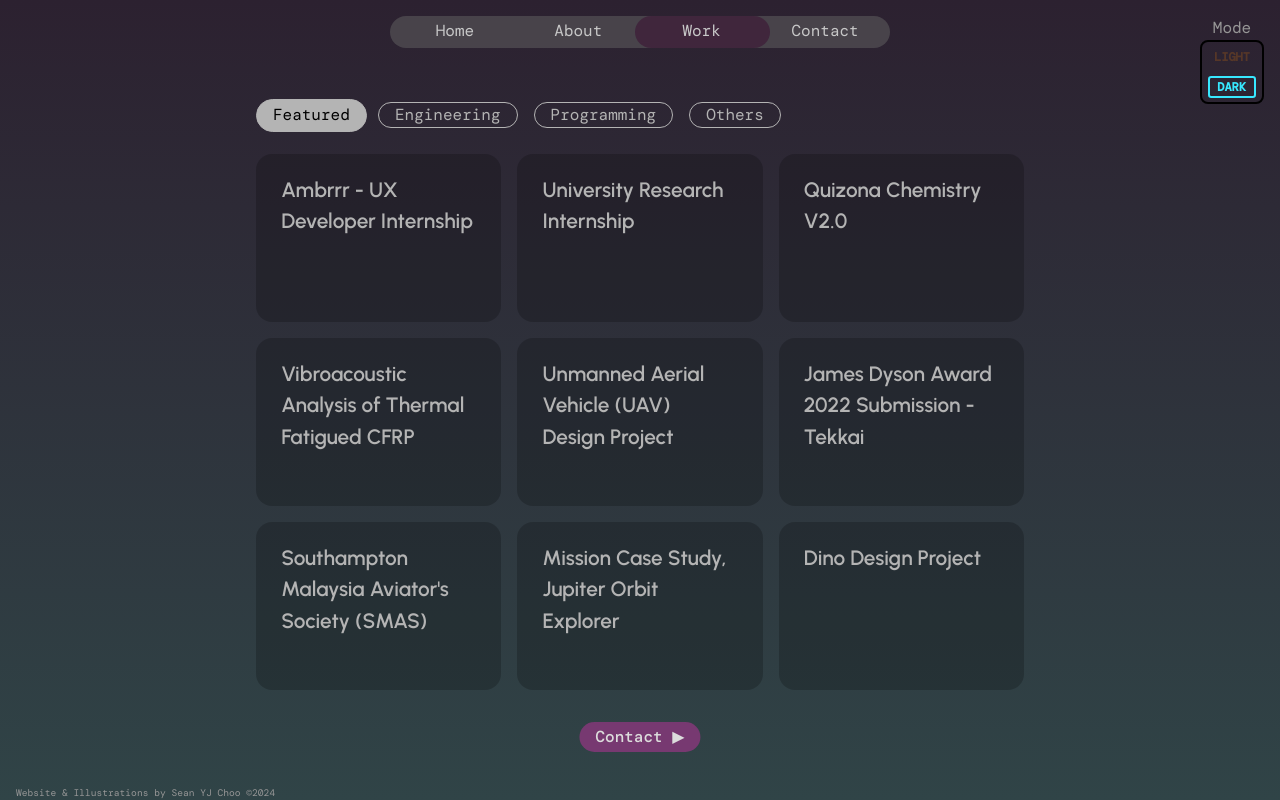
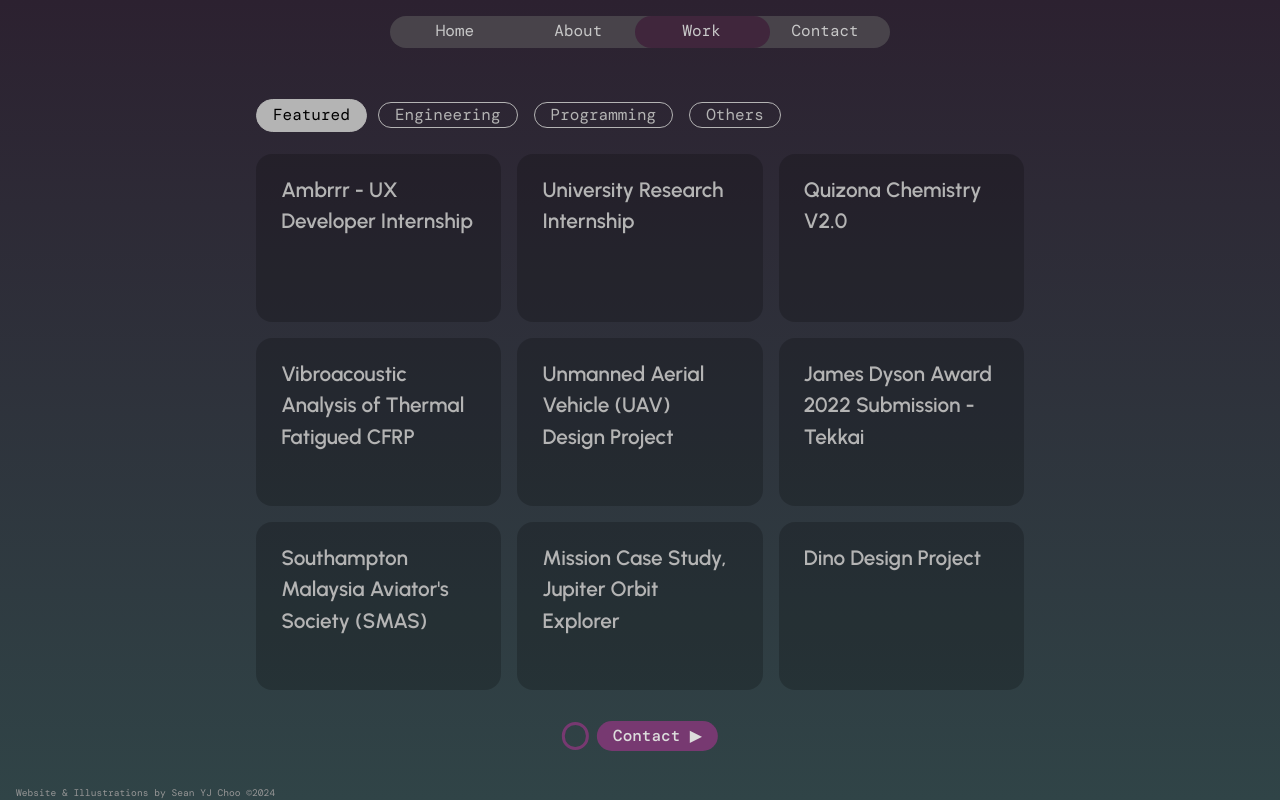
Before and after one commit to SeanCYJ/seancyj.github.io, a React (Vite) app: page /experience in a window 1280 px wide. Built offline with nearby package versions, Linux system fonts and the light colour scheme; a web font is replaced by a local one.

Commit message:
tweak dark mode button styling

```diff
--- a/src/css/darkmode-switch.css
+++ b/src/css/darkmode-switch.css
@@ -1,25 +1,34 @@
 .dm-btn-cont {
-    text-align: center;
-    position: absolute;
-    right: 1rem;
-    top: 1rem;
+    position: none;
+    display: grid;
+    align-items: center;
     z-index: 2;
     transition: 0.3s ease;
-    background: rgba(255, 255, 255, 0.5);
+    aspect-ratio: 1;
+    width: 1.7rem;
+    padding: 0rem;
+    align-content: center;
 }
 
 .dm-btn {
-    border: 2px solid rgb(0, 0, 0);
-    border-radius: 0.5rem;
-    background: rgba(0, 0, 0, 0);
-    display: grid;
+    border: 0.2rem solid rgba(218, 161, 39, 0.8);
+    border-radius: 50%;
+    background: rgba(218, 161, 39, 0);
+    /* box-shadow: 0px 0px 10px rgba(218, 161, 39, 0.5); */
+    /* display: grid;
     grid-template-rows: 1fr 1fr;
-    align-items: center;
+    align-items: center; */
+    font-size: 0.75rem;
+    /* padding: 0rem 0.35rem; */
     aspect-ratio: 1;
-    font-size: 0.75rem;
-    padding: 0rem 0.35rem;
-    width: 4rem;
+    width:1.7rem;
     transition: 0.2s ease;
+}
+
+.dm-btn.dm {
+    border: 0.2rem solid rgba(138, 55, 124, 0.8);
+    background: rgba(138, 55, 124, 0);
+    /* box-shadow: 0px 0px 10px rgba(138, 55, 124, 0.5); */
 }
 
 .dm-btn:focus {
@@ -78,86 +87,3 @@
     background: rgb(255, 255, 48);
     border: none;
 }
-
-@media screen and (min-width: 1200px) {
-    .dm-btn-cont {
-        text-align: center;
-        position: absolute;
-        right: 1rem;
-        top: 1rem;
-        z-index: 2;
-        transition: 0.3s ease;
-        background: none;
-    }
-
-    .dm-btn {
-        border: 2px solid rgb(0, 0, 0);
-        border-radius: 0.5rem;
-        background: rgba(0, 0, 0, 0);
-        display: grid;
-        grid-template-rows: 1fr 1fr;
-        align-items: center;
-        aspect-ratio: 1;
-        font-size: 0.75rem;
-        padding: 0rem 0.35rem;
-        width: 4rem;
-        transition: 0.2s ease;
-    }
-
-    .dm-btn:focus {
-        outline: none;
-    }
-
-    .dm-btn>.light {
-        font-weight: 600;
-        color: rgb(255, 136, 0);
-    }
-
-    .dm-btn>.dark {
-        color: rgb(220, 220, 220);
-        border: 2px solid rgb(220, 220, 220);
-        border-radius: 0.2rem;
-        width: 3rem;
-    }
-
-
-    .dm-btn.dm>.light {
-        font-weight: 600;
-        color: rgb(255, 136, 0);
-        opacity: 20%;
-    }
-
-
-    .dm-btn.dm>.dark {
-        font-weight: 600;
-        color: rgb(55, 232, 255);
-        border: 2px solid rgb(55, 232, 255);
-    }
-
-    /* .dm-btn:hover > .light {
-        font-weight: 400;
-        color: rgba(255, 255, 255, 0);
-    } */
-
-    /* .dm-btn > img {
-        width: 3rem;
-        opacity: 50%;
-    } */
-
-    .btn-descrip {
-        font-size: 1rem;
-        color: rgb(0, 0, 0);
-    }
-
-    .btn-descrip.dm {
-        color: rgb(150, 150, 150);
-    }
-
-    .inop-tag {
-        margin-top: 0.5rem;
-        font-size: 1rem;
-        font-weight: 500;
-        background: rgb(255, 255, 48);
-        border: none;
-    }
-}
--- a/src/css/exp-block.css
+++ b/src/css/exp-block.css
@@ -202,7 +202,7 @@
 .expDescrip-cont.dm {
     filter: brightness(0.9);
     background: rgba(30, 30, 30, 0.9);
-    box-shadow: 0px 0px 10px rgb(10, 10, 10);
+    /* box-shadow: 0px 0px 10px rgb(10, 10, 10); */
 }
 
 @keyframes slide-in {
--- a/src/css/navbar.css
+++ b/src/css/navbar.css
@@ -68,6 +68,20 @@ nav>ul>li>a:hover {
     background: rgba(63, 32, 58, 0.8);
 }
 
+.nav-aid-cont {
+    position: fixed;
+    left: 50%;
+    bottom: 3rem;
+    transform: translateX(-50%);
+    display: flex;
+    justify-content: space-between;
+    /* grid-template-columns: auto 1.5rem auto; */
+    gap: 0.5rem;
+    align-items: center;
+    height: 2rem;
+    z-index: 10;
+}
+
 .exp-btn-contact {
     font-family: "DM Mono", monospace !important;
     font-weight: 500;
@@ -82,11 +96,10 @@ nav>ul>li>a:hover {
     cursor: pointer;
     min-width: 5rem;
     color: whitesmoke;
-    position: fixed;
+    /* position: fixed;
     left: 50%;
     bottom: 3rem;
-    transform: translateX(-50%);
-    z-index: 2;
+    transform: translateX(-50%); */
 }
 
 .exp-btn-contact.dm {
@@ -108,11 +121,10 @@ nav>ul>li>a:hover {
     cursor: pointer;
     min-width: 5rem;
     color: whitesmoke;
-    position: fixed;
+    /* position: fixed;
     left: 50%;
     bottom: 3rem;
-    transform: translateX(-50%);
-    z-index: 10;
+    transform: translateX(-50%); */
 }
 
 .abt-btn-work.dm {
--- a/src/jsx/DarkModeSwitch.jsx
+++ b/src/jsx/DarkModeSwitch.jsx
@@ -10,12 +10,13 @@ const DarkModeToggle = () => {
     return(
         <>
             <div className="dm-btn-cont">
-                <span className={darkTheme ? "btn-descrip dm" : "btn-descrip"}>Mode</span>
+                {/* <span className={darkTheme ? "btn-descrip dm" : "btn-descrip"}>Mode</span> */}
                 <button className={darkTheme ? "dm-btn dm" : "dm-btn"}
                     onClick={ToggleDM}
                 >
-                    <div className="light">LIGHT</div>
-                    <div className="dark">DARK</div>
+                    {/* <div className="light">LIGHT</div>
+                    <div className="dark">DARK</div> */}
+                    <div></div>
                 </button>
                 {/* <div className="inop-tag">INOP</div> */}
             </div>
--- a/src/jsx/Navbar.jsx
+++ b/src/jsx/Navbar.jsx
@@ -51,9 +51,11 @@ const NavBar = () => {
             {currentPage}
         </div> */}
         </nav>
-        <button className={darkTheme ? "abt-btn-work dm" : "abt-btn-work"} style={{display: currentPage === 'About' ? 'flex' : 'none'}} onClick={() => {handlePageChange('Work', 2)}}>Work ▶</button>
-        <button className={darkTheme ? "exp-btn-contact dm" : "exp-btn-contact"} style={{display: currentPage === 'Work' ? 'flex' : 'none'}} onClick={() => {handlePageChange('Contact', 3)}}>Contact ▶</button>
-        <DarkModeToggle/>
+        <div className='nav-aid-cont'>
+            <DarkModeToggle/>
+            <button className={darkTheme ? "abt-btn-work dm" : "abt-btn-work"} style={{display: currentPage === 'About' ? 'flex' : 'none'}} onClick={() => {handlePageChange('Work', 2)}}>Work ▶</button>
+            <button className={darkTheme ? "exp-btn-contact dm" : "exp-btn-contact"} style={{display: currentPage === 'Work' ? 'flex' : 'none'}} onClick={() => {handlePageChange('Contact', 3)}}>Contact ▶</button>
+        </div>
         </>
     );
 };
```
